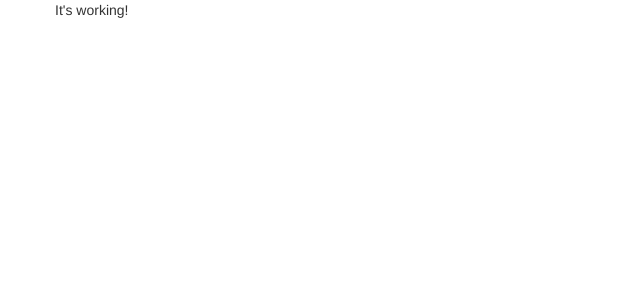
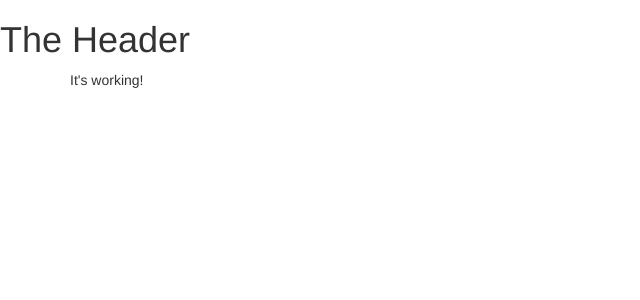
Before and after one commit to YizhuoZhang3/angular-app, an Angular app: page / in a window 1280 px wide. Shown: the top 300 px of the page, without its empty margins (0-640 px from the left). Built offline with nearby package versions, Linux system fonts and the light colour scheme.

Commit message:
added header

```diff
--- a/src/app/app.component.html
+++ b/src/app/app.component.html
@@ -1,5 +1,6 @@
+<app-header></app-header>
 <div class="container">
   <div class="row">
-    <div>It's working!</div>
+    <div class="col-md-12">It's working!</div>
   </div>
 </div>
--- a/src/app/app.module.ts
+++ b/src/app/app.module.ts
@@ -1,3 +1,4 @@
+import { HeaderComponent } from './header/header.component';
 import { NgModule } from '@angular/core';
 import { BrowserModule } from '@angular/platform-browser';
 import { FormsModule } from '@angular/forms';
@@ -7,6 +8,7 @@
 @NgModule({
   declarations: [
     AppComponent,
+    HeaderComponent
   ],
   imports: [
     BrowserModule,
--- /dev/null
+++ b/src/app/header/header.component.html
@@ -0,0 +1 @@
+<h1>The Header</h1>
```
Also changed, not shown: src/app/header/header.component.ts (added, +10 -0 lines).
